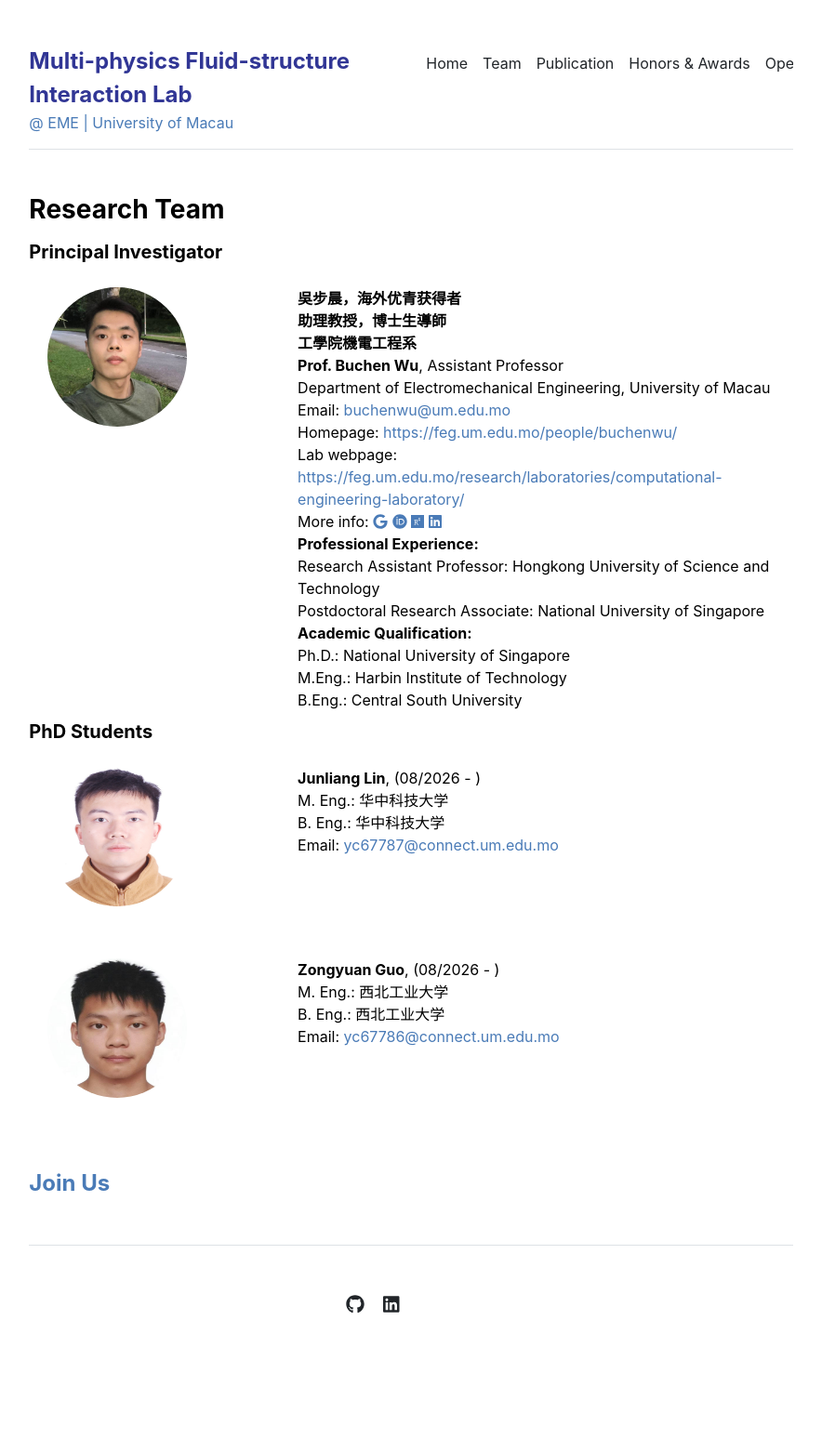
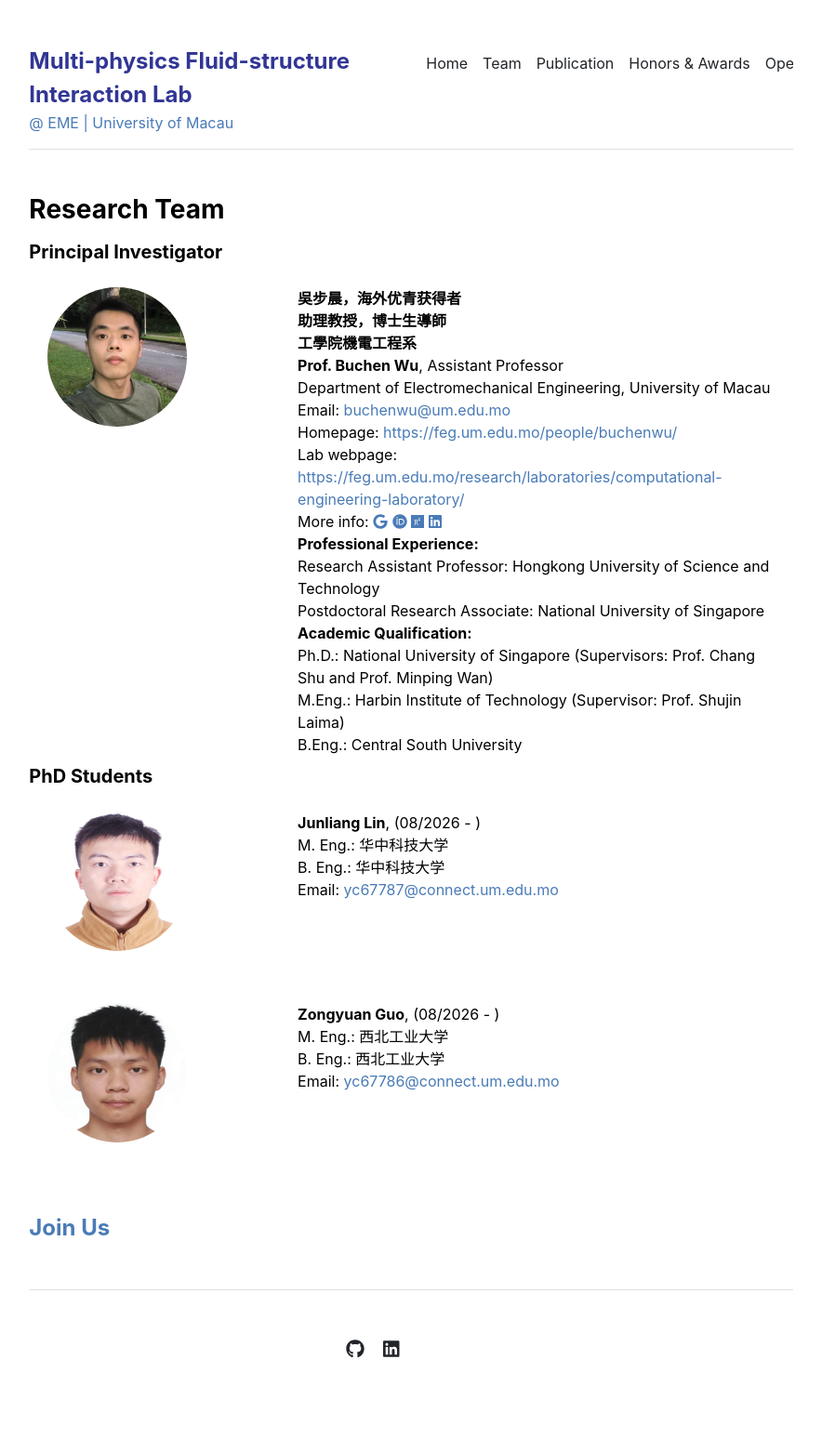
Before and after one commit to buchenwu/buchenwu.github.io, a Jekyll site: the page built from team.md, in a window 1280 px wide. Shown: the whole page at 93% size, without its empty margins (198-1082 px from the left). Built offline with Jekyll 4.4.1, drawn with Linux system fonts in a browser that asks for light colours; before the commit the page ends 1514 px from its top, so only the background shows below that.

Commit message:
Update education details with supervisor names

```diff
--- a/_data/people.yml
+++ b/_data/people.yml
@@ -12,8 +12,8 @@ PI:
    lab: 'https://feg.um.edu.mo/research/laboratories/computational-engineering-laboratory/',
    rap: 'Research Assistant Professor: Hongkong University of Science and Technology',
    postdoc: 'Postdoctoral Research Associate: National University of Singapore',
-   phd: 'Ph.D.: National University of Singapore',
-   master: 'M.Eng.: Harbin Institute of Technology',
+   phd: 'Ph.D.: National University of Singapore (Supervisors: Prof. Chang Shu and Prof. Minping Wan)',
+   master: 'M.Eng.: Harbin Institute of Technology (Supervisor: Prof. Shujin Laima)',
    bachelor: 'B.Eng.: Central South University',
    office: 'E11-4072',
    department: 'Department of Electromechanical Engineering',
```
